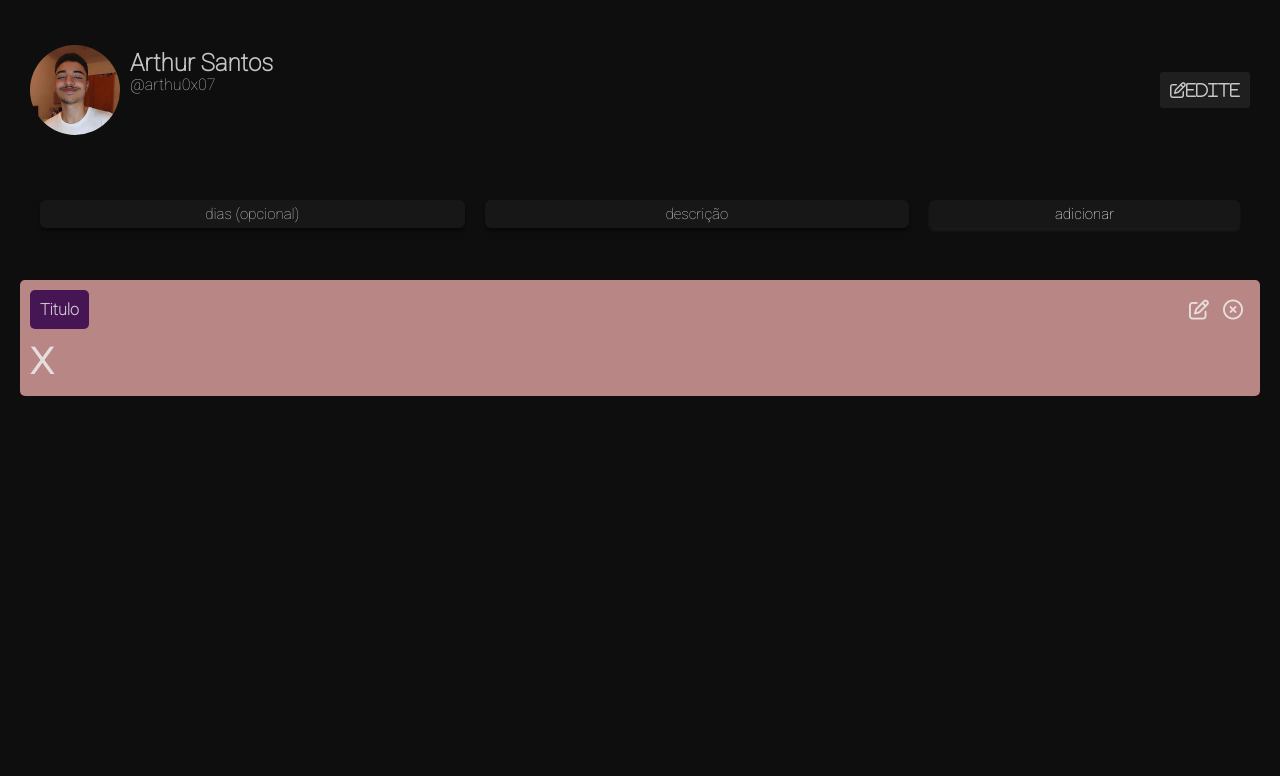
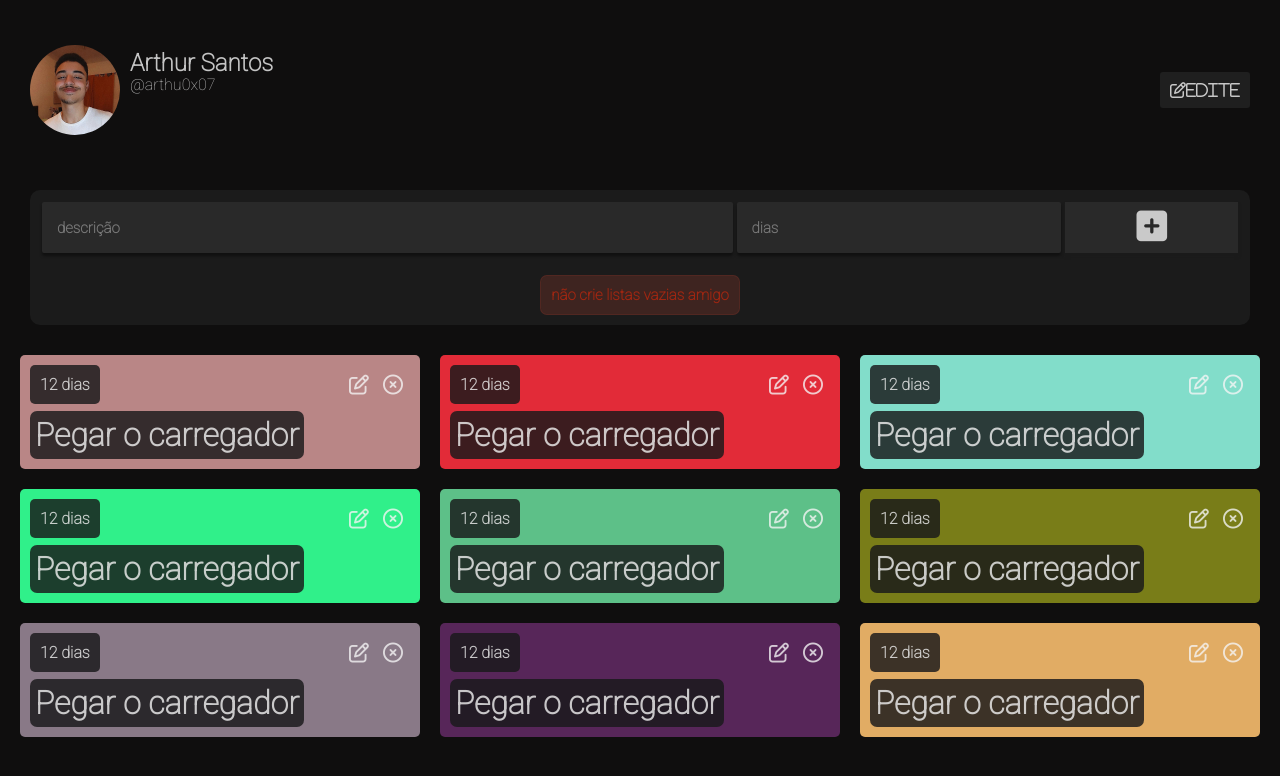
Before and after one commit to arthu0x07/TaskManagerTCCWebPage, a plain HTML site: page index.html in a window 1280 px wide. Drawn offline with Linux system fonts and the light colour scheme.

Commit message:
mensagem de erro criada, lógica também criada, alterar o display da mensagem na condicional

```diff
--- a/index.html
+++ b/index.html
@@ -29,10 +29,13 @@
 
             <div class="conteiner-addTarefa">
                 <form action="#" id="formscadastro">
-                    <input type="text" placeholder="dias (opcional)">
-                    <input type="text" placeholder="descrição">
-                    <input type="submit" value="adicionar" id="button">
+                    <input type="text" placeholder="dias" id="formsinputdias">
+                    <input type="text" placeholder="descrição" id="formsinputdesc">
+                    <button id="button"><i class="fas fa-plus-square"></i></button>
+                    <!-- <input type="submit" value="adicionar" id="button"> -->
                 </form>
+
+                <div id="container-form-erro"> <p id="form-mensagem-erro"> não crie listas vazias amigo </p> </div>
             </div>
 
             <div class="container-cards" data-testando="45">
--- a/script.js
+++ b/script.js
@@ -1,11 +1,24 @@
 var idcards = 0;
-AddCategoria("Titulo", "x");
+AddCategoria("12", "Pegar o carregador");
+AddCategoria("12", "Pegar o carregador");
+AddCategoria("12", "Pegar o carregador");
+AddCategoria("12", "Pegar o carregador");
+AddCategoria("12", "Pegar o carregador");
+AddCategoria("12", "Pegar o carregador");
+AddCategoria("12", "Pegar o carregador");
+AddCategoria("12", "Pegar o carregador");
+AddCategoria("12", "Pegar o carregador");
 
 /* Função chamada quando vamos adicionar nova categoria */
-function AddCategoria(titulo, paragraf){
+function AddCategoria(dias, descrição){
+    console.log(descrição)
 
-    if((paragraf == "") == false){
-        valor = `${paragraf} dias`
+    if((dias == "") == true){
+        console.log("não crie listas vazias filho da puta");
+
+    } else{
+        dias = `${dias} dias`
+        console.log(dias)
     }
 
     /* Base do cards */
@@ -13,14 +26,16 @@ function AddCategoria(titulo, paragraf){
     newcard.classList.add("cards");
     newcard.innerHTML = `
         <div>
-            <h2>${titulo}</h2>
+            <h2>${dias}</h2>
             <div class="div-botoes">
                 <button class="button-icon" id="button-alteraTask"> <i class="far fa-edit"></i> </button>
 
                 <button class="button-icon" id="button-DeletaTask"> <i class="far fa-times-circle"></i> </button>
             </div>
         </div>
-        <p>${paragraf}</p>
+        <div>
+            <p>${descrição}</p>
+        </div>
     `
 
         /*
@@ -90,7 +105,8 @@ function cadastrarTarefa(event){
     event.preventDefault();
 
     /* Joga na função vista acima de criar os Cards os valores dos inputs */
-    AddCategoria(event.target[0].value, event.target[1].value, event.target[2].value);
+    /* event.target[].value representa os valores dos inputs no momento do evento. Ele referencia a ordem que os inputs aparecem no conteiner do evento, no caso o forms. Atualmente, o de dias é o primeiro, e o segundo é o de descrição. */
+    AddCategoria(event.target[0].value, event.target[1].value);
 
     /* Reseta os valores dos inputs p/ o user não ter que apagar */
     event.target[0].value = "";
--- a/style.css
+++ b/style.css
@@ -81,56 +81,104 @@ body {
 
 .conteiner-addTarefa {
   margin: 20px;
-  background-color: #0f0e0e;
-  border-radius: 5px;
+  background-color: #1b1b1b;
+  border-radius: 10px;
   flex-basis: 100%;
   display: flex;
   align-items: stretch;
+  flex-direction: column;
 }
 
-.conteiner-addTarefa form {
+#formscadastro {
   flex-grow: 1;
   display: flex;
   flex-wrap: wrap;
+  padding: 10px;
 }
 
-.conteiner-addTarefa form input:first-child {
-  flex-grow: 1;
+#formscadastro input {
+  font-weight: 500;
+  font-size: 15px;
+  background-color: #292929;
+  border-radius: 2px;
+  border: 0px solid;
+  box-shadow: 0 3px 3px 0 rgba(0, 0, 0, 0.425);
+
+  padding: 15px;
 }
 
-.conteiner-addTarefa form input::placeholder {
-  color: #ffffffd5;
-  font-weight: 500;
+#formcadastro input:focus{
+  border:0px transparent none ;
 }
 
-.conteiner-addTarefa form input {
-  text-align: center;
-  margin: 10px;
-  padding: 5px;
-
-  color: #ffffff;
-  font-weight: 500;
-
-  font-size: 15px;
-  background-color: #181717;
-  border-radius: 6px;
+#formsinputdias {
+  order: 2;
+  flex-shrink: 1;
   flex-grow: 1;
-  border: 0px solid;
-  box-shadow: 0 3px 3px 0 rgba(0, 0, 0, 0.425);
+  margin-right: 2px;
+  margin: 2px;
 }
 
-.conteiner-addTarefa form input:last-child {
+#formsinputdias::placeholder {
+  color: #ffffff5e;
+  font-weight: 600;
+}
+
+#formsinputdesc {
+  order: 1;
+  flex-shrink: 0;
+  flex-grow: 4;
+  margin: 2px;
+}
+
+#formsinputdesc::placeholder {
+  color: #ffffff5e;
+  font-weight: 600;
 }
 
 #button {
-  color: #ffffff;
-  font-weight: 500;
+  order: 4;
+  flex-grow: 1;
+  margin: 2px;
+  color: #ffffff8c;
+  font-weight: 600;
+
+  padding: 5px 10px;
+  order: 3;
+  font-size: 35px;
+  background-color: #292929;
+  border-style: none;
   box-shadow: 0 3px 3px 0 rgb(27, 27, 27);
+
 }
 
+
 #button:hover {
-  background-color: #451653;
-  box-shadow: 0 3px 3px 0 #451653;
+  background-color: rgba(19, 18, 19, 0.274)
+
+}
+
+#button:focus{
+}
+
+#container-form-erro{
+  display: flex;
+  align-items: center;
+  justify-content: center;
+  text-align: center;
+  margin: 10px;
+
+}
+
+#form-mensagem-erro{
+  padding: 10px;
+  color: rgba(255, 41, 4, 0.507);
+  background-color: rgba(145, 59, 44, 0.295);
+  font-weight: 900;
+  font-size: 15px;
+  border-radius: 7px;
+  border: 1px rgba(184, 65, 44, 0.164) solid;
+
 }
 
 .container-cards {
@@ -156,7 +204,6 @@ body {
   flex-direction: column;
   justify-content: space-around;
   flex-wrap: wrap;
-
 }
 
 .cards div {
@@ -173,12 +220,16 @@ body {
 .cards h2 {
   border-radius: 5px;
   padding: 10px;
-  background-color: #451653;
+  background-color: #19191ad2;
   font-size: 1rem;
 }
 
 .cards p {
-    font-size: 3rem;
+  margin-top: 7px;
+  padding: 5px;
+  background-color: #19191ad2;
+  font-size: 2rem;
+  border-radius: 7px;
 }
 
 .button-icon {
```
